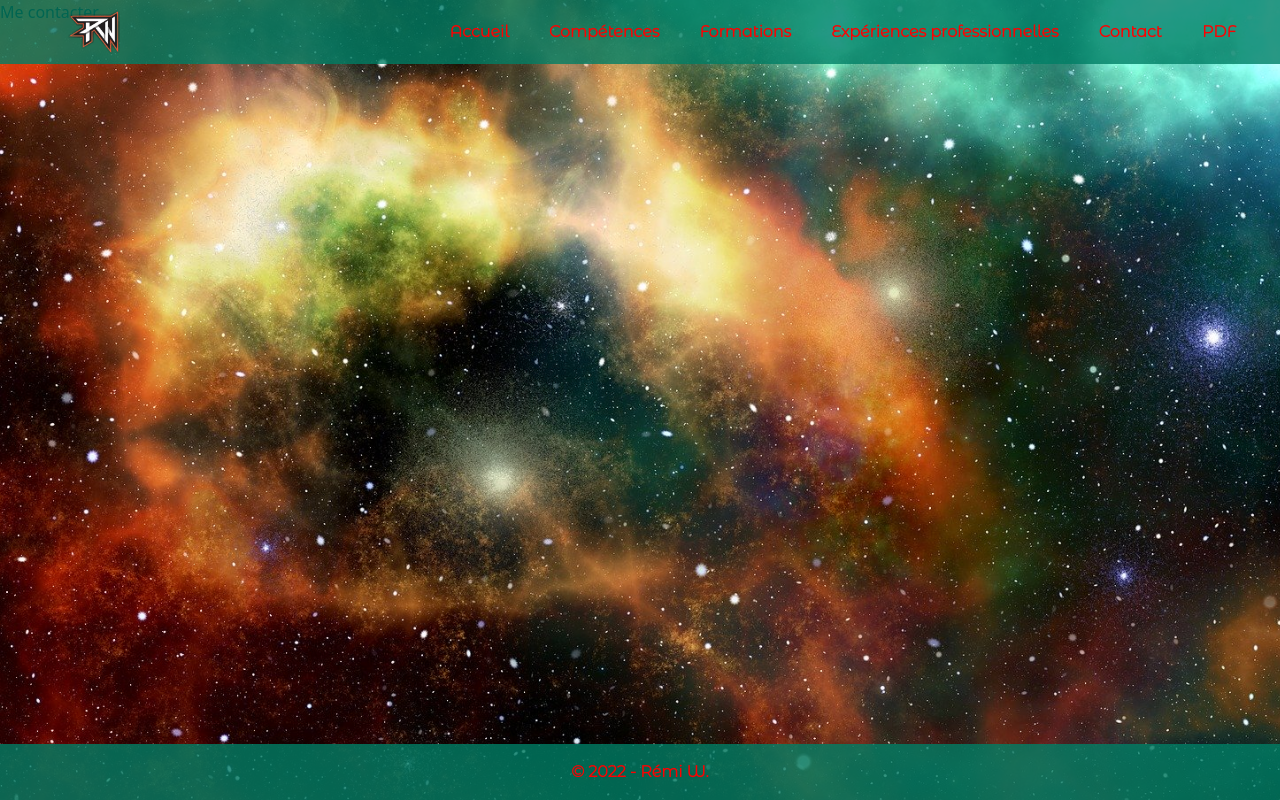
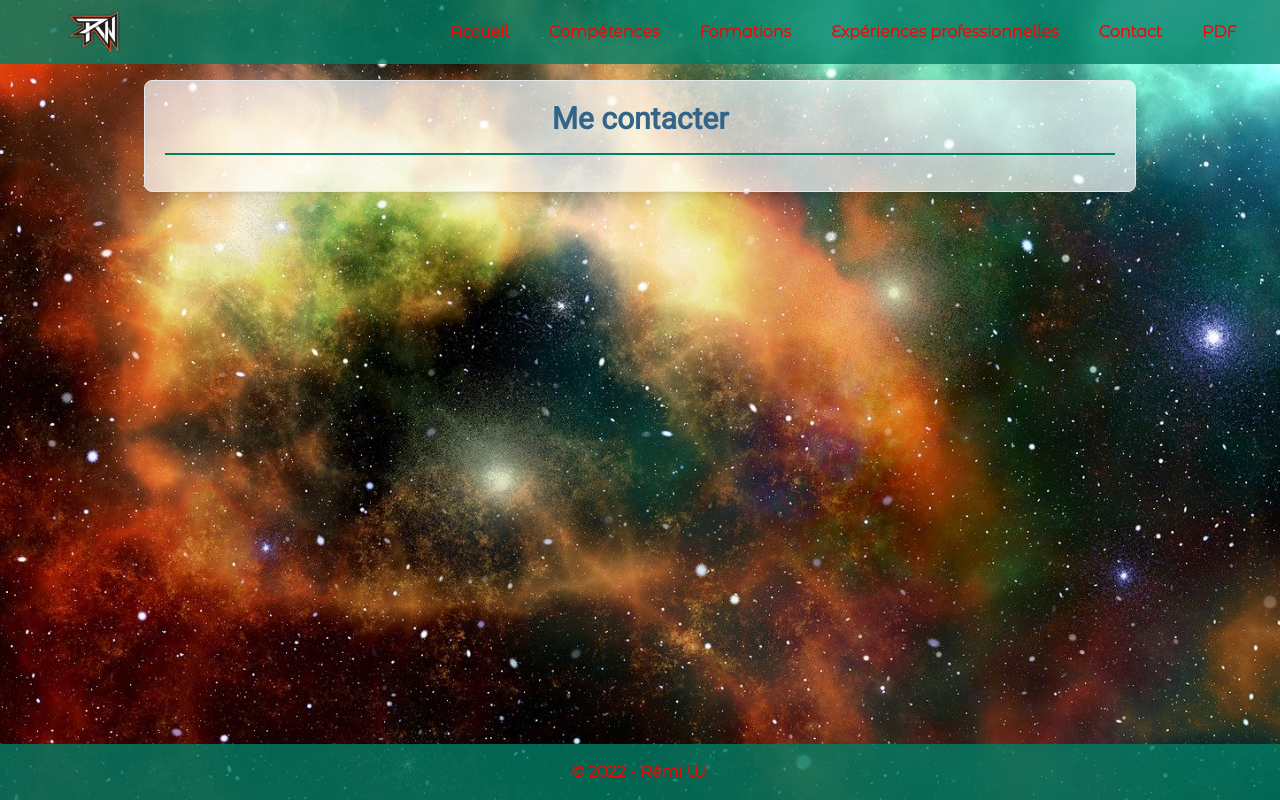
Before and after one commit to Willremi/cv-react, a React (Create React App) app: page /contact in a window 1280 px wide. Built offline with nearby package versions, Linux system fonts and the light colour scheme; a web font is replaced by a local one.

Commit message:
démarrage d'une nouvelle branche

```diff
--- a/src/pages/Contact.js
+++ b/src/pages/Contact.js
@@ -2,8 +2,11 @@ import React from 'react';
 
 const Contact = () => {
     return (
-        <div>
-            Me contacter
+        <div className='flex items-center justify-center mt-20 mb-20'>
+            <div className='bg-div-white rounded-lg border shadow-lg mx-5 md:mx-36 p-5 w-full'>
+                <h1 className='text-center text-div-blue font-roboto font-semibold'>Me contacter</h1>
+                <div className="border-t-2 my-4 border-div-green"></div>
+            </div>
         </div>
     );
 };
```
